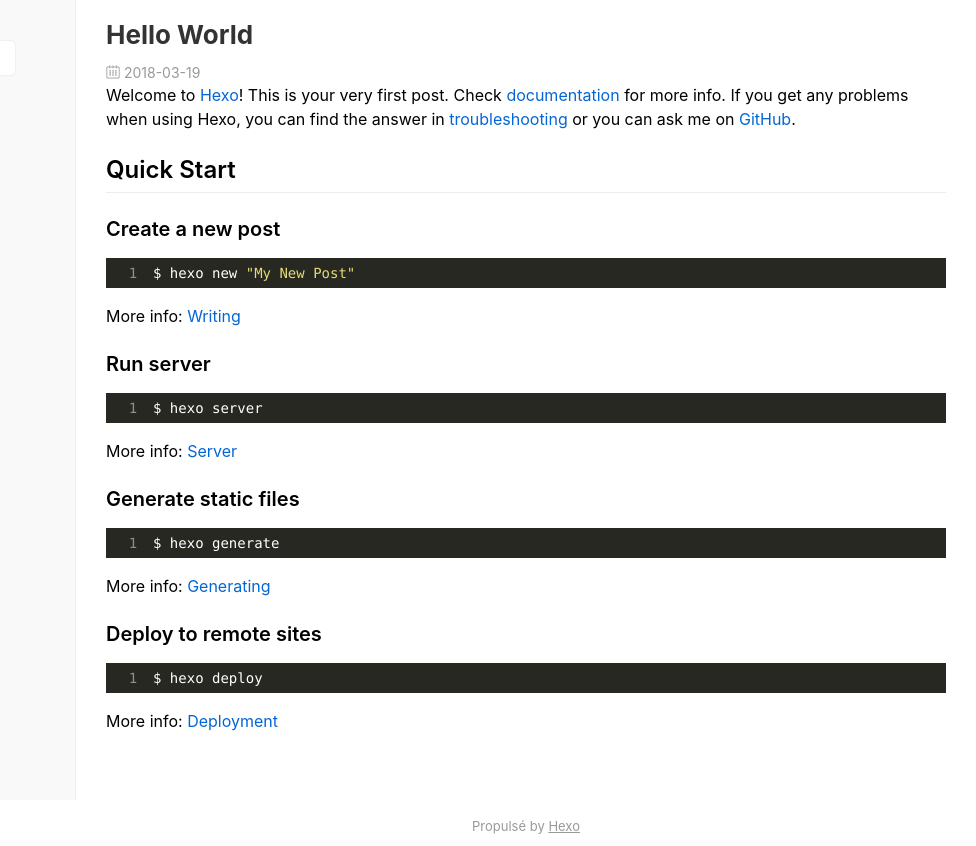
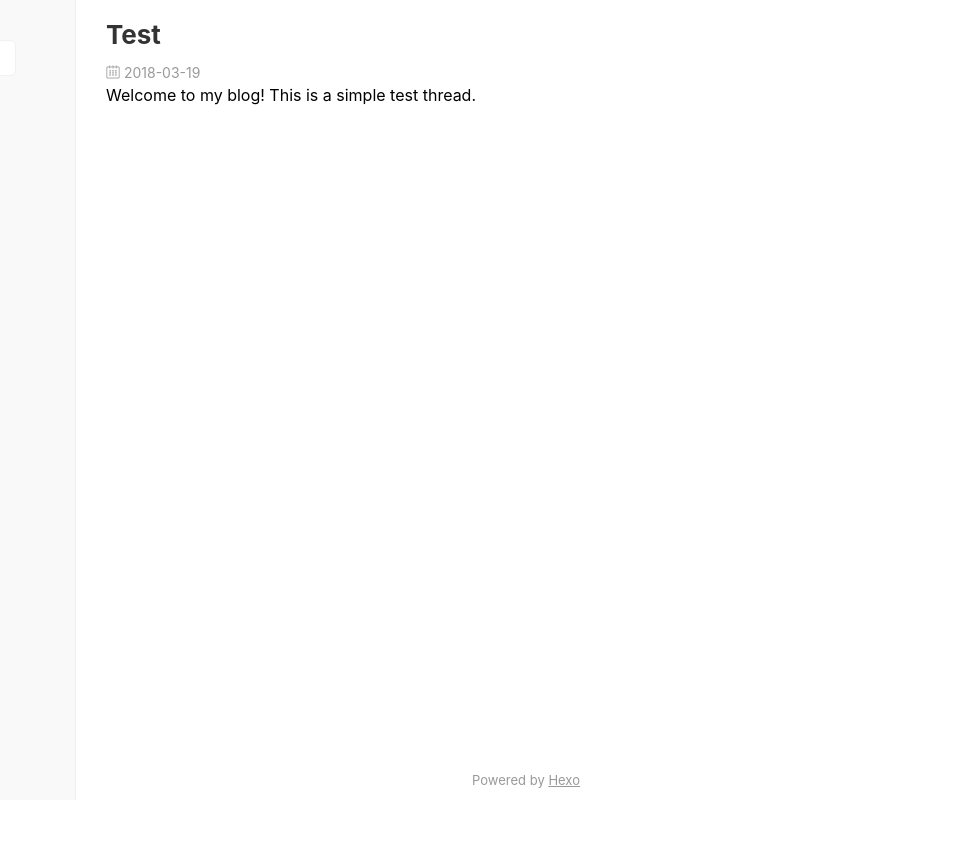
Before and after one commit to rip1s/unamer.github.io, a plain HTML site: page index.html in a window 1280 px wide. Shown: the full height of the page, 304-1280 px from the left. After the commit the page ends 800 px from the top, so only its background shows below. Drawn offline with nearby package versions, Linux system fonts and the light colour scheme; files whose address does not match are found by name.

Commit message:
Site updated: 2018-03-20 00:44:38

```diff
--- a/index.html
+++ b/index.html
@@ -115,11 +115,11 @@
     <header class="article-header">
 
         <h1 itemprop="name">
-            <a href="/2018/03/19/hello-world/">Hello World</a>
+            <a href="/2018/03/19/test/">Test</a>
         </h1>
 
         <div class="article-meta clearfix">
-            <a class="article-date" href="/2018/03/19/hello-world/">
+            <a class="article-date" href="/2018/03/19/test/">
 
     <i class="icon-calendar"></i>
 
@@ -133,15 +133,7 @@
 
     <section class="article-body markdown-body">
 
-        <p>Welcome to <a href="https://hexo.io/" target="_blank" rel="noopener">Hexo</a>! This is your very first post. Check <a href="https://hexo.io/docs/" target="_blank" rel="noopener">documentation</a> for more info. If you get any problems when using Hexo, you can find the answer in <a href="https://hexo.io/docs/troubleshooting.html" target="_blank" rel="noopener">troubleshooting</a> or you can ask me on <a href="https://github.com/hexojs/hexo/issues" target="_blank" rel="noopener">GitHub</a>.</p>
-<h2 id="Quick-Start"><a href="#Quick-Start" class="headerlink" title="Quick Start"></a>Quick Start</h2><h3 id="Create-a-new-post"><a href="#Create-a-new-post" class="headerlink" title="Create a new post"></a>Create a new post</h3><figure class="highlight bash"><table><tr><td class="gutter"><pre><span class="line">1</span><br></pre></td><td class="code"><pre><span class="line">$ hexo new <span class="string">"My New Post"</span></span><br></pre></td></tr></table></figure>
-<p>More info: <a href="https://hexo.io/docs/writing.html" target="_blank" rel="noopener">Writing</a></p>
-<h3 id="Run-server"><a href="#Run-server" class="headerlink" title="Run server"></a>Run server</h3><figure class="highlight bash"><table><tr><td class="gutter"><pre><span class="line">1</span><br></pre></td><td class="code"><pre><span class="line">$ hexo server</span><br></pre></td></tr></table></figure>
-<p>More info: <a href="https://hexo.io/docs/server.html" target="_blank" rel="noopener">Server</a></p>
-<h3 id="Generate-static-files"><a href="#Generate-static-files" class="headerlink" title="Generate static files"></a>Generate static files</h3><figure class="highlight bash"><table><tr><td class="gutter"><pre><span class="line">1</span><br></pre></td><td class="code"><pre><span class="line">$ hexo generate</span><br></pre></td></tr></table></figure>
-<p>More info: <a href="https://hexo.io/docs/generating.html" target="_blank" rel="noopener">Generating</a></p>
-<h3 id="Deploy-to-remote-sites"><a href="#Deploy-to-remote-sites" class="headerlink" title="Deploy to remote sites"></a>Deploy to remote sites</h3><figure class="highlight bash"><table><tr><td class="gutter"><pre><span class="line">1</span><br></pre></td><td class="code"><pre><span class="line">$ hexo deploy</span><br></pre></td></tr></table></figure>
-<p>More info: <a href="https://hexo.io/docs/deployment.html" target="_blank" rel="noopener">Deployment</a></p>
+        <p>Welcome to my blog! This is a simple test thread.</p>
 
 
     </section>
@@ -153,7 +145,7 @@
 
 </div>
         <footer class="footer">
-    Propulsé by <a href="http://hexo.io/" target="_blank">Hexo</a>
+    Powered by <a href="http://hexo.io/" target="_blank">Hexo</a>
 </footer>
 
 <script type="text/javascript" src="//s13.cnzz.com/z_stat.php?id=1234567890&amp;web_id=1234567890"></script>
```
Also changed, not shown: 2018/03/19/test/index.html (renamed from 2018/03/19/hello-world/index.html, +37 -21 lines), archives/2018/03/index.html (+3 -3 lines), archives/2018/index.html (+3 -3 lines), archives/index.html (+3 -3 lines), 1 other file.
